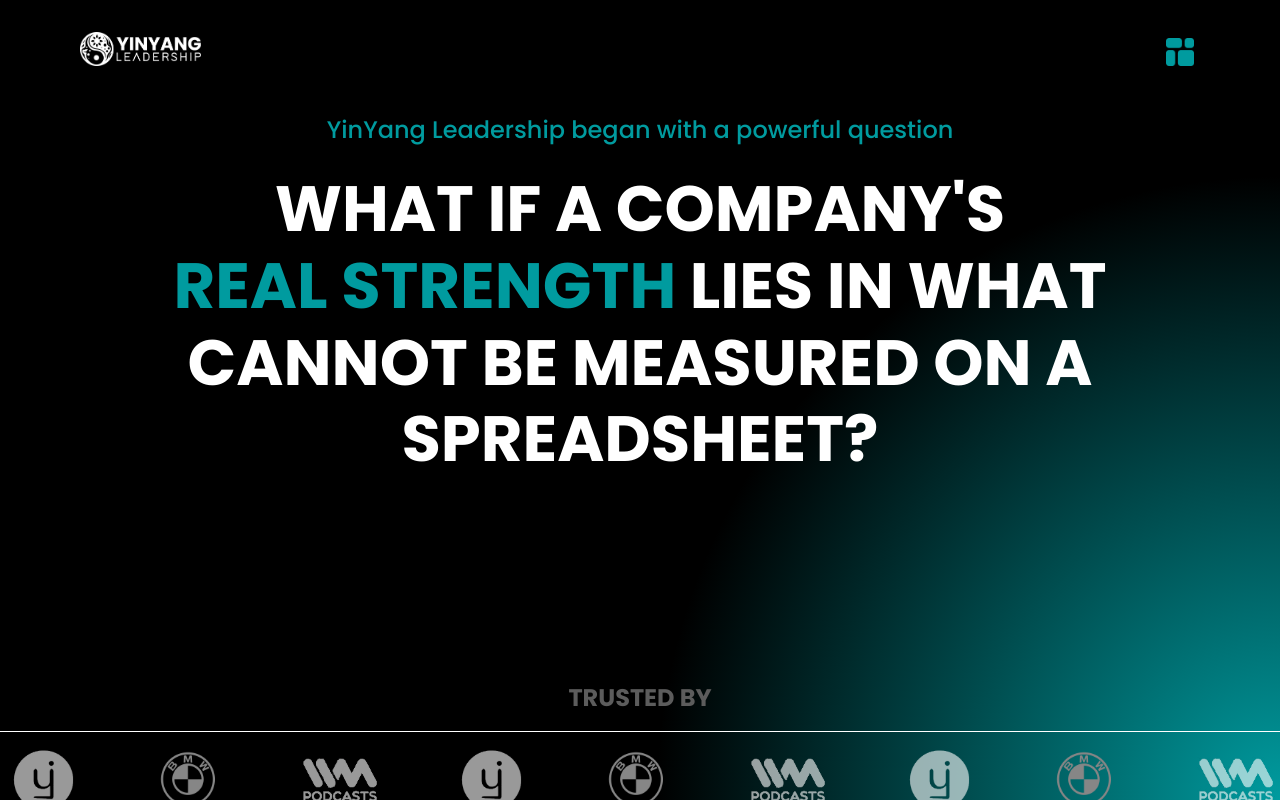
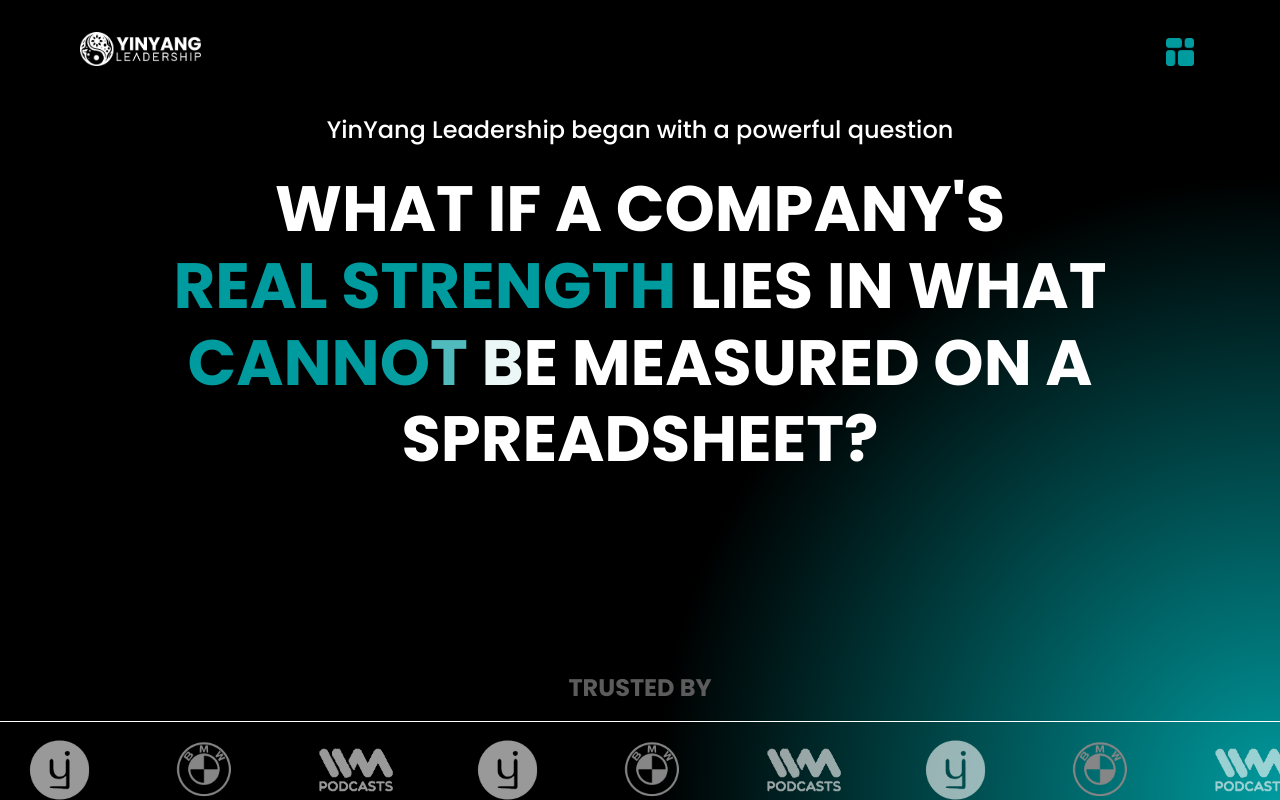
Before and after one commit to TheSciCoder3000/ying-yang, a Next.js app: page / in a window 1280 px wide. Shown: the top 800 px of the page. Built offline with nearby package versions, Linux system fonts and the light colour scheme.

Commit message:
animation update

```diff
--- a/components/Hero.tsx
+++ b/components/Hero.tsx
@@ -11,13 +11,12 @@ gsap.registerPlugin(SplitText, useGSAP);
 
 const Hero = () => {
   const headerRef = useRef<HTMLHeadingElement>(null);
-  const spanRef = useRef<HTMLSpanElement>(null);
   const subtitleRef = useRef<HTMLHeadingElement>(null);
 
   useGSAP(() => {
     const headerSplit = new SplitText(headerRef.current, { type: "words" });
     const words = headerSplit.words;
-    const splitText = new SplitText(spanRef.current, { type: "chars" });
+    const splitText = new SplitText(".span-text", { type: "chars" });
     const chars = splitText.chars;
 
     const masterTl = gsap.timeline();
@@ -46,19 +45,25 @@ const Hero = () => {
 
     const scrollTl = gsap
       .timeline()
-      .from(".marquee-cont", { left: "50%", right: "50%" });
+      .from(".trusted-header", { y: -100, opacity: 0 })
+      .from(".marquee-cont", { width: "0%" });
     masterTl.add(headerTl).add(scrollTl, 2).add(secondTl).add(thirdTl, "<");
   });
   return (
     <div id="home" className="hero-cont">
+      <div className="hero-content">
         <h3 ref={subtitleRef}>
           YinYang Leadership began with a powerful question
         </h3>
         <h1 ref={headerRef}>
-        WHAT IF A COMPANY&apos;S <br /> <span ref={spanRef}>REAL STRENGTH</span>{" "}
-        LIES IN WHAT <br />
+          WHAT IF A COMPANY&apos;S <br />{" "}
+          <span className="span-text">REAL STRENGTH</span> LIES IN WHAT <br />
+          <span className="span-text">
             CANNOT BE MEASURED ON A SPREADSHEET?
+          </span>
         </h1>
+      </div>
+      <h2 className="trusted-header">TRUSTED BY</h2>
       <InfiniteScroll />
     </div>
   );
--- a/components/InfiniteScroll.tsx
+++ b/components/InfiniteScroll.tsx
@@ -30,7 +30,6 @@ const InfiniteScroll = () => {
 
   return (
     <div className="marquee-cont">
-      <h2>TRUSTED BY</h2>
       <div className="infinite-scroll">
         <div className="scroll-text" ref={containerRef}>
           {Array.from(Array(8).keys()).map((indx) => (
--- a/components/WhatWeDo.tsx
+++ b/components/WhatWeDo.tsx
@@ -1,25 +1,28 @@
 "use client";
 
-import React, { useRef } from "react";
+import React, { useEffect, useRef, useState } from "react";
 import "@/styles/css/WhatWeDo.css";
 import Image from "./Image";
-import gsap from "gsap";
-import { useGSAP } from "@gsap/react";
-import { Observer, ScrollTrigger } from "gsap/all";
+import { motion, AnimatePresence } from "motion/react";
+
+const headers = ["Fore Individuals", "For Teams", "For Organizations"];
 
 const DataIndiv = [
   {
+    id: "indiv-0",
     title: "Executive & Leadership Coaching",
     description: "Unlock clarity and influence to scale faster accelerate",
     image: "/icons/bar.svg",
   },
   {
+    id: "indiv-1",
     title: "Manager Development",
     description:
       "Turn first-time or seasoned people leaders into capable multipliers of high performance.",
     image: "/icons/leader.svg",
   },
   {
+    id: "indiv-2",
     title: "High-Potential Development",
     description:
       "Fast-track future leaders for bigger roles and responsibilities.",
@@ -28,18 +31,21 @@ const DataIndiv = [
 ];
 const DataTeams = [
   {
+    id: "team-0",
     title: "CoreStyles™ Team Diagnostic",
     description:
       "Transform collaboration, resolve conflict, and build high-performing teams using psychometric tools.",
     image: "/icons/managers.svg",
   },
   {
+    id: "team-1",
     title: "Leadership Team Visioning",
     description:
       "Align your top team on a unified future vision, values and ways of working.",
     image: "/icons/managers.svg",
   },
   {
+    id: "team-2",
     title: "Strategic Team Offsite",
     description:
       "Design immersive experiences that build alignment, clarity, and momentum.",
@@ -48,18 +54,21 @@ const DataTeams = [
 ];
 const DataOrg = [
   {
+    id: "org-0",
     title: "Growth Barriers Diagnostic",
     description:
       "Uncover what’s holding your team back — from retention and engagement to capability and communication gaps — and unlock targeted solutions to scale faster.",
     image: "/icons/founder.svg",
   },
   {
+    id: "org-1",
     title: "Build Your Culture Architecture",
     description:
       "Codify “how we lead here” into a structured model that drives clarity, consistency, and performance across the company.",
     image: "/icons/bar.svg",
   },
   {
+    id: "org-2",
     title: "Embed Culture Into People Systems",
     description:
       "Hardwire that model into hiring, onboarding, performance management, succession and rewards so culture lives in daily operations",
@@ -67,144 +76,23 @@ const DataOrg = [
   },
 ];
 
-gsap.registerPlugin(useGSAP, ScrollTrigger);
+interface ItemSchema {
+  id: string;
+  title: string;
+  description: string;
+  image: string;
+}
+
+const dataArr = [DataIndiv, DataTeams, DataOrg];
 
 const WhatWeDo = () => {
   const containerRef = useRef<HTMLDivElement>(null);
+  const [items, setitems] = useState<ItemSchema[]>(dataArr[0]);
+  const [selected, setSelected] = useState(0);
 
-  useGSAP(() => {
-    let allowScroll = true; // sometimes we want to ignore scroll-related stuff, like when an Observer-based section is transitioning.
-    const scrollTimeout = gsap
-      .delayedCall(0.5, () => (allowScroll = true))
-      .pause(); // controls how long we should wait after an Observer-based animation is initiated before we allow another scroll-related action
-    let currentIndex = 0;
-    const swipePanels = gsap.utils.toArray<HTMLDivElement>(".content-body");
-    const labels = gsap.utils.toArray<HTMLDivElement>(".for-who-item");
-    const isTouch = ScrollTrigger.isTouch;
-
-    if (isTouch === 1) {
-      ScrollTrigger.normalizeScroll(true);
-    }
-
-    // set z-index levels for the swipe panels
-    gsap.set(swipePanels, { zIndex: (i) => swipePanels.length - i });
-
-    interface MyObserver extends Observer {
-      _restoreScroll?: () => void;
-    }
-
-    // create an observer and disable it to start
-    const intentObserver = ScrollTrigger.observe({
-      type: "wheel,touch",
-      onUp: () => allowScroll && gotoPanel(currentIndex - 1, false),
-      onDown: () => allowScroll && gotoPanel(currentIndex + 1, true),
-      tolerance: 10,
-      preventDefault: true,
-      onEnable(self: MyObserver) {
-        allowScroll = false;
-        scrollTimeout.restart(true);
-        // when enabling, we should save the scroll position and freeze it. This fixes momentum-scroll on Macs, for example.
-        const savedScroll = self.scrollY();
-        self._restoreScroll = () => self.scrollY(savedScroll); // if the native scroll repositions, force it back to where it should be
-        document.addEventListener("scroll", self._restoreScroll, {
-          passive: false,
-        });
-      },
-      onDisable: (self: MyObserver) => {
-        if (self._restoreScroll)
-          document.removeEventListener("scroll", self._restoreScroll);
-      },
-    });
-    intentObserver.disable();
-
-    // handle the panel swipe animations
-    function gotoPanel(index: number, isScrollingDown: boolean) {
-      // return to normal scroll if we're at the end or back up to the start
-      if (
-        (index === swipePanels.length && isScrollingDown) ||
-        (index === -1 && !isScrollingDown)
-      ) {
-        intentObserver.disable(); // resume native scroll
-        return;
-      }
-      allowScroll = false;
-      scrollTimeout.restart(true);
-
-      const target = swipePanels[index];
-
-      const prevTarget = isScrollingDown
-        ? swipePanels[index - 1]
-        : swipePanels[index + 1];
-
-      const labelTarget = labels[index];
-
-      const prevLabel = isScrollingDown ? labels[index - 1] : labels[index + 1];
-
-      gsap.fromTo(
-        target,
-        {
-          y: isScrollingDown ? 100 : -100,
-          opacity: 0,
-        },
-        {
-          y: 0,
-          opacity: 1,
-        }
-      );
-
-      gsap.to(prevTarget, {
-        y: isScrollingDown ? 100 : -100,
-        opacity: 0,
-      });
-
-      gsap.fromTo(
-        labelTarget.querySelector("h1"),
-        {
-          background: "rgb(39, 39, 39)",
-          color: "gray",
-        },
-        {
-          background: "white",
-          color: "black",
-        }
-      );
-
-      gsap.fromTo(
-        prevLabel.querySelector("h1"),
-        {
-          background: "white",
-          color: "black",
-        },
-        {
-          background: "rgb(39, 39, 39)",
-          color: "gray",
-        }
-      );
-
-      currentIndex = index;
-    }
-
-    // pin swipe section and initiate observer
-    ScrollTrigger.create({
-      trigger: containerRef.current,
-      pin: true,
-      start: "top 10%",
-      onEnter: (self) => {
-        if (intentObserver.isEnabled) {
-          return;
-        } // in case the native scroll jumped past the end and then we force it back to where it should be.
-        self.scroll(self.start + 1); // jump to just one pixel past the start of this section so we can hold there.
-        intentObserver.enable(); // STOP native scrolling
-      },
-      onEnterBack: (self) => {
-        if (intentObserver.isEnabled) {
-          return;
-        } // in case the native scroll jumped backward past the start and then we force it back to where it should be.
-        self.scroll(self.end - 1); // jump to one pixel before the end of this section so we can hold there.
-        intentObserver.enable(); // STOP native scrolling
-      },
-    });
-  });
+  useEffect(() => {
+    setitems(dataArr[selected]);
+  }, [selected]);
 
   return (
     <div ref={containerRef} className="we-do-cont">
@@ -220,37 +108,39 @@ const WhatWeDo = () => {
       </div>
 
       <div className="for-who-cont">
-        <div className="for-who-item">
-          <h1>For Individuals</h1>
-        </div>
-        <div className="for-who-item">
-          <h1>For Teams</h1>
-        </div>
-        <div className="for-who-item">
-          <h1>For Organizations</h1>
-        </div>
+        {headers.map((item, indx) => (
+          <div
+            key={indx}
+            className={`for-who-item${selected === indx ? " active" : ""}`}
+          >
+            <button onClick={() => setSelected(indx)}>
+              <h1>{item}</h1>
+            </button>
+          </div>
+        ))}
       </div>
 
       <div className="content-cont">
         <div className="content-body">
           <div className="content-items">
-            {DataIndiv.map((item, indx) => (
-              <Item key={indx} {...item} />
-            ))}
-          </div>
-        </div>
-        <div className="content-body">
-          <div className="content-items">
-            {DataTeams.map((item, indx) => (
-              <Item key={indx} {...item} />
-            ))}
-          </div>
-        </div>
-        <div className="content-body">
-          <div className="content-items">
-            {DataOrg.map((item, indx) => (
-              <Item key={indx} {...item} />
-            ))}
+            <AnimatePresence mode="popLayout">
+              {items.map(({ title, image, description }, indx) => (
+                <motion.div
+                  key={title}
+                  initial={{ y: 150, opacity: 0 }}
+                  animate={{ y: 0, opacity: 1 }}
+                  exit={{ y: 150, opacity: 0 }}
+                  transition={{ duration: 0.5, delay: indx * 0.2 }} // stagger effect
+                  className="item-cont"
+                >
+                  <Image src={image} alt={image} />
+                  <div className="item-content">
+                    <h1>{title}</h1>
+                    <p>{description}</p>
+                  </div>
+                </motion.div>
+              ))}
+            </AnimatePresence>
           </div>
         </div>
       </div>
@@ -258,21 +148,4 @@ const WhatWeDo = () => {
   );
 };
 
-interface ItemProps {
-  title: string;
-  description: string;
-  image: string;
-}
-const Item: React.FC<ItemProps> = ({ title, description, image }) => {
-  return (
-    <div className="item-cont">
-      <Image src={image} alt={image} />
-      <div className="item-content">
-        <h1>{title}</h1>
-        <p>{description}</p>
-      </div>
-    </div>
-  );
-};
-
 export default WhatWeDo;
--- a/styles/css/Hero.css
+++ b/styles/css/Hero.css
@@ -10,54 +10,48 @@
 }
 
 .hero-cont {
-  padding: 2rem 4rem;
   position: relative;
   min-height: 100vh;
   margin-top: 5rem;
   max-width: 100vw;
   overflow-x: hidden;
 }
-@media screen and (max-width: 500px) {
-  .hero-cont {
-    padding: 2rem 1rem;
-  }
+.hero-cont .hero-content {
+  padding: 2rem 4rem;
+  margin-bottom: 10rem;
 }
-.hero-cont h3 {
+.hero-cont .hero-content h3 {
   text-align: center;
   margin-bottom: 1.5rem;
-  color: #009b9f;
+  color: white;
   font-weight: 500;
   font-size: clamp(1em, 10vw, 1.5em);
 }
-.hero-cont h1 {
+.hero-cont .hero-content h1 {
   font-size: clamp(2em, 10vw, 4em);
   text-align: center;
-  margin-bottom: 5rem;
   line-height: 1.2em;
   color: white;
 }
 @media screen and (max-width: 500px) {
-  .hero-cont h1 {
+  .hero-cont .hero-content h1 {
     margin-bottom: 1rem;
   }
 }
-.hero-cont .sub-heading {
-  color: #bc2637;
-  font-weight: 500;
-  text-align: center;
-  font-size: clamp(0.9em, 2vw, 1.45em);
+@media screen and (max-width: 500px) {
+  .hero-cont .hero-content {
+    padding: 2rem 1rem;
+  }
 }
-.hero-cont .marquee-cont {
-  position: absolute;
-  left: -1rem;
-  right: -1rem;
-  top: 75%;
-  overflow: hidden;
-}
-.hero-cont .marquee-cont h2 {
+.hero-cont h2.trusted-header {
   text-align: center;
   margin-bottom: 1rem;
   color: rgb(92, 92, 92);
+  opacity: 1;
+}
+.hero-cont .marquee-cont {
+  position: relative;
+  overflow-x: hidden;
 }
 .hero-cont .marquee-cont .infinite-scroll {
   border-top: 1px solid white;
--- a/styles/css/WhatWeDo.css
+++ b/styles/css/WhatWeDo.css
@@ -1,8 +1,10 @@
 .we-do-cont {
   max-width: 70rem;
+  min-height: calc(60vh + 5rem);
   margin: auto;
   padding: 0 1rem;
-  min-height: 100vh;
+  position: relative;
+  z-index: 50;
 }
 .we-do-cont .header {
   display: flex;
@@ -35,16 +37,20 @@
   display: flex;
   justify-content: center;
 }
-.we-do-cont .for-who-cont .for-who-item h1 {
+.we-do-cont .for-who-cont .for-who-item button {
+  cursor: pointer;
   padding: 0.4rem 1rem;
   border-radius: 10px;
   background-color: rgb(39, 39, 39);
+  color: gray;
+  transition: all 500ms;
+}
+.we-do-cont .for-who-cont .for-who-item h1 {
   width: fit-content;
   text-align: center;
-  color: gray;
   font-size: 1.25em;
 }
-.we-do-cont .for-who-cont .for-who-item:first-child h1 {
+.we-do-cont .for-who-cont .for-who-item.active button {
   background-color: white;
   color: black;
 }
@@ -52,19 +58,8 @@
   overflow: visible;
   position: relative;
 }
-.we-do-cont .content-cont .content-body {
-  position: absolute;
-  top: 0;
-  width: 100%;
-  opacity: 0;
-}
 .we-do-cont .content-cont .content-body:first-child {
   opacity: 1;
-}
-.we-do-cont .content-cont .content-body .content-header {
-  font-weight: 400;
-  font-size: 1.25em;
-  margin-bottom: 1rem;
 }
 .we-do-cont .content-cont .content-body .content-items {
   display: grid;
--- a/styles/scss/Hero.scss
+++ b/styles/scss/Hero.scss
@@ -10,21 +10,21 @@
 }
 
 .hero-cont {
-  padding: 2rem 4rem;
   position: relative;
   min-height: 100vh;
   margin-top: 5rem;
   max-width: 100vw;
   overflow-x: hidden;
 
-  @media screen and (max-width: 500px) {
-    padding: 2rem 1rem;
-  }
+  .hero-content {
+    padding: 2rem 4rem;
+    margin-bottom: 10rem;
 
     h3 {
       text-align: center;
       margin-bottom: 1.5rem;
-    color: #009b9f;
+      // color: #009b9f;
+      color: white;
       font-weight: 500;
       font-size: clamp(1em, 10vw, 1.5em);
     }
@@ -32,7 +32,6 @@
     h1 {
       font-size: clamp(2em, 10vw, 4em);
       text-align: center;
-    margin-bottom: 5rem;
       line-height: 1.2em;
       color: white;
 
@@ -41,25 +40,25 @@
       }
     }
 
-  .sub-heading {
-    color: #bc2637;
-    font-weight: 500;
+    @media screen and (max-width: 500px) {
+      padding: 2rem 1rem;
+    }
+  }
+
+  h2.trusted-header {
     text-align: center;
-    font-size: clamp(0.9em, 2vw, 1.45em);
+    margin-bottom: 1rem;
+    color: rgb(92, 92, 92);
+    opacity: 1;
   }
 
   .marquee-cont {
-    position: absolute;
-    left: -1rem;
-    right: -1rem;
-    top: 75%;
-    overflow: hidden;
-
-    h2 {
-      text-align: center;
-      margin-bottom: 1rem;
-      color: rgb(92, 92, 92);
-    }
+    // position: absolute;
+    // left: -1rem;
+    // right: -1rem;
+    // top: 75%;
+    position: relative;
+    overflow-x: hidden;
 
     .infinite-scroll {
       border-top: 1px solid white;
--- a/styles/scss/WhatWeDo.scss
+++ b/styles/scss/WhatWeDo.scss
@@ -2,9 +2,11 @@
 
 .we-do-cont {
   max-width: 70rem;
+  min-height: calc(60vh + 5rem);
   margin: auto;
   padding: 0 1rem;
-  min-height: 100vh;
+  position: relative;
+  z-index: 50;
 
   .header {
     display: flex;
@@ -39,18 +41,23 @@
       display: flex;
       justify-content: center;
 
-      h1 {
+      button {
+        cursor: pointer;
         padding: 0.4rem 1rem;
         border-radius: 10px;
         background-color: rgb(39, 39, 39);
+        color: gray;
+        transition: all 500ms;
+      }
+
+      h1 {
         width: fit-content;
         text-align: center;
-        color: gray;
         font-size: 1.25em;
       }
 
-      &:first-child {
-        h1 {
+      &.active {
+        button {
           background-color: white;
           color: black;
         }
@@ -63,19 +70,8 @@
     position: relative;
 
     .content-body {
-      position: absolute;
-      top: 0;
-      width: 100%;
-      opacity: 0;
-
       &:first-child {
         opacity: 1;
-      }
-
-      .content-header {
-        font-weight: 400;
-        font-size: 1.25em;
-        margin-bottom: 1rem;
       }
 
       .content-items {
```
Also changed, not shown: 2 other files (tests, documents, lock files or other folders). Lines whose indentation alone changed are shown as unchanged.
